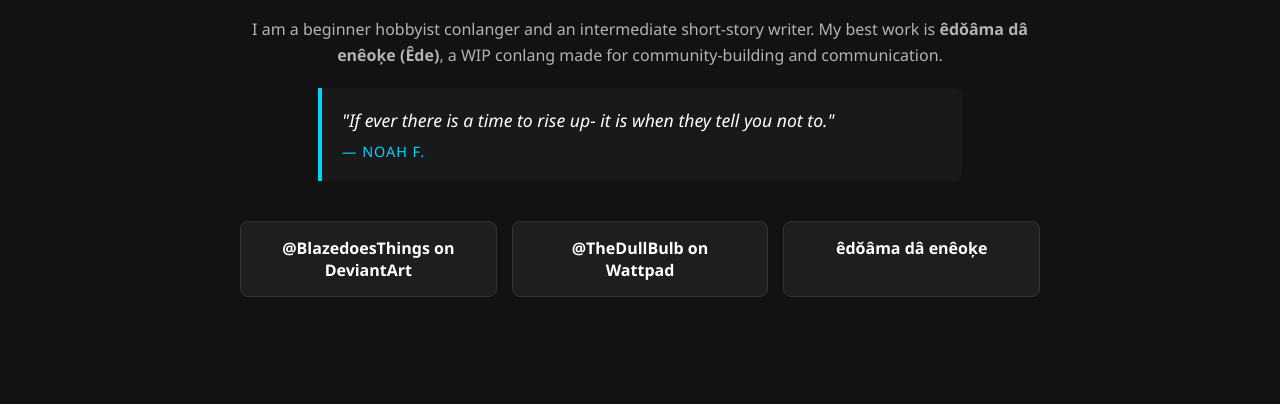
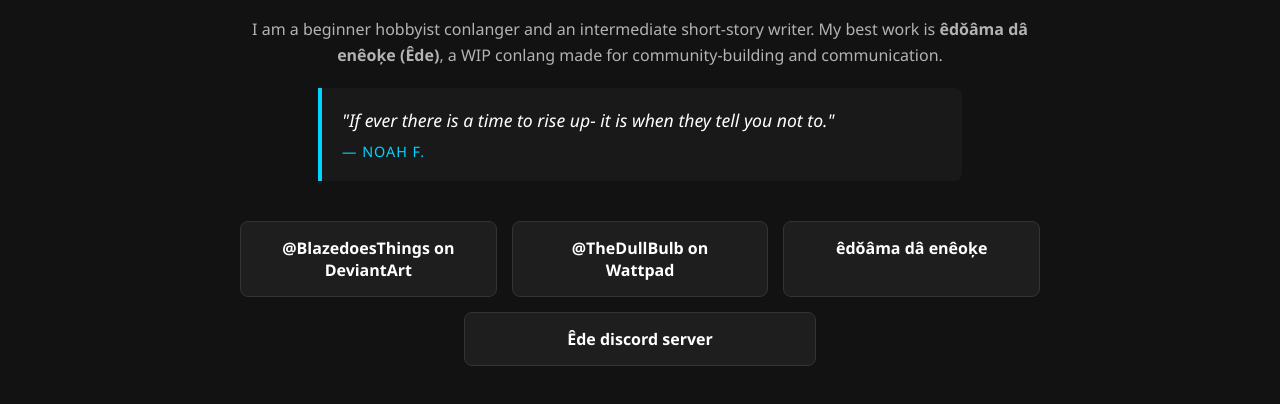
Before and after one commit to V-theghost/V-theghost.github.io, a plain HTML site: page index.html in a window 1280 px wide. Shown: the part 428-832 px from the top of the page. Before the commit the page ends 800 px from the top, so only its background shows below. Drawn offline with Linux system fonts and the light colour scheme.

Commit message:
Update index.html

```diff
--- a/index.html
+++ b/index.html
@@ -146,6 +146,7 @@
             <a href="https://www.deviantart.com/blazedoesthings" class="link-card">@BlazedoesThings on DeviantArt</a>
             <a href="https://www.wattpad.com/user/TheDullBulb" class="link-card">@TheDullBulb on Wattpad</a>
             <a href="https://klonoredoama.github.io/" class="link-card">êdǒâma dâ enêoķe</a>
+            <a href="https://discord.gg/jjkmUvBSwb/" class="link-card">Êde discord server</a>
         </div>
     </div>
 
```
